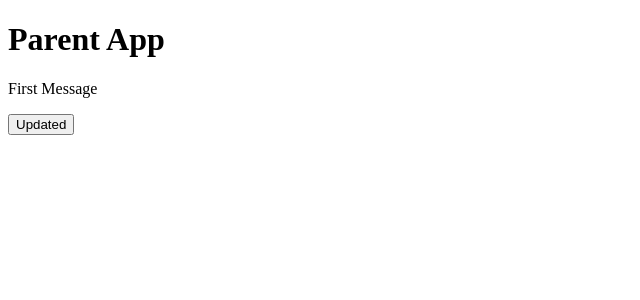
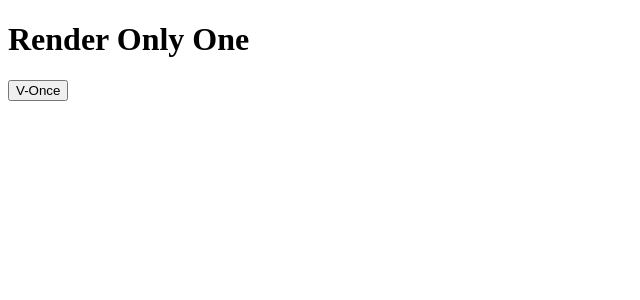
Before and after one commit to nandahadymulya/vue3-basic, a Vue app: page / in a window 1280 px wide. Shown: the top 300 px of the page, without its empty margins (0-640 px from the left). Built offline with nearby package versions, Linux system fonts and the light colour scheme.

Commit message:
feat: v-once

```diff
--- a/src/App.vue
+++ b/src/App.vue
@@ -1,57 +1,19 @@
 <script>
 // This starter template is using Vue 3 <script setup> SFCs
 // Check out https://vuejs.org/api/sfc-script-setup.html#script-setup
-import ChildComponent from "./components/ChildComponent.vue";
 
 export default {
   data() {
     return {
-      message: "First Message",
+      message: "Render Only One",
     };
-  },
-
-  beforeCreate() {
-    console.log("beforeCreate");
-  },
-  created() {
-    console.log("created");
-    console.log(document.getElementById("lifecycle"));
-    // console.log(document.getElementById("lifecycle").textContent);
-    // fetch data from API
-  },
-  // after created component
-  beforeMount() {
-    console.log("beforeMount");
-  },
-  mounted() {
-    console.log("mounted");
-    console.log(document.getElementById("lifecycle"));
-    console.log(document.getElementById("lifecycle").textContent);
-    // process data
-  },
-  // re-render component
-  beforeUpdate() {
-    console.log("beforeUpdate");
-    console.log(document.getElementById("lifecycle").textContent);
-  },
-  updated() {
-    console.log("updated");
-    console.log(document.getElementById("lifecycle").textContent);
-  },
-  // destroy component after move to component
-  beforeUnmount() {
-    console.log("beforeUnmount");
-  },
-  unmounted() {
-    console.log("unmounted");
   },
 };
 </script>
 
 <template>
-  <h1>Parent App</h1>
-  <p id="lifecycle">{{ message }}</p>
-  <button @click="message = 'Re-rendering is running this.'">Updated</button>
+  <h1 v-once>{{ message }}</h1>
+  <button @click="message = 'Rendering again.'">V-Once</button>
 </template>
 
 <style scoped></style>
```
